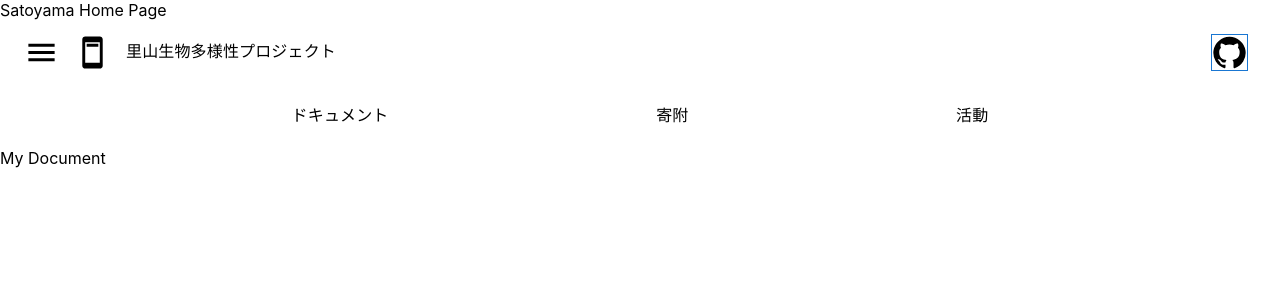
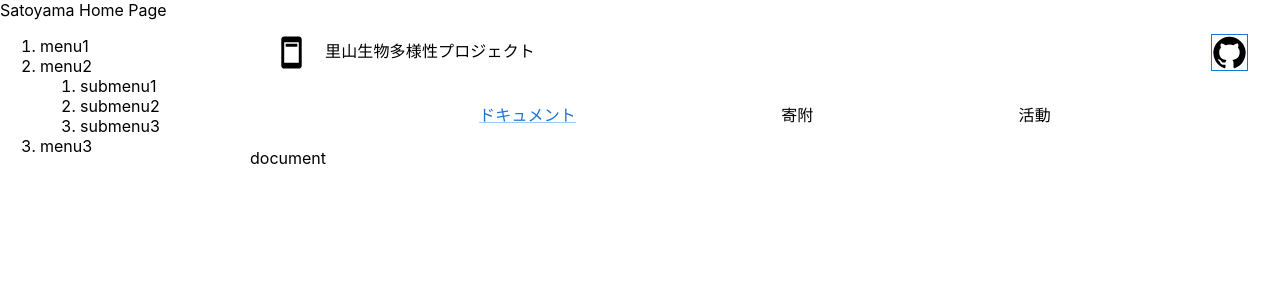
Before and after one commit to cozeeinteright/satoyamahome, a React (Create React App) app: page /document in a window 1280 px wide. Shown: the top 300 px of the page. Built offline with nearby package versions, Linux system fonts and the light colour scheme.

Commit message:
add sidemenu

```diff
--- /dev/null
+++ b/src/components/DocumentMain.tsx
@@ -0,0 +1,9 @@
+
+
+export default function DocumentMain() {
+  return (
+    <>
+      document
+    </>
+  )
+}
--- a/src/components/Header.tsx
+++ b/src/components/Header.tsx
@@ -1,14 +1,15 @@
-import { Toolbar ,Typography} from '@mui/material'
+import { Toolbar ,Typography, Link } from '@mui/material'
 import AdUnitsIcon from '@mui/icons-material/AdUnits';
 import GitHubIcon from '@mui/icons-material/GitHub';
 import MenuIcon from '@mui/icons-material/Menu';
+import { Link as RouterLink } from "react-router-dom";
 
 interface Category {
   category: String
 }
 
 export default function Header(props: Category) {
-  const sideMenu = props.category === "document"?< MenuIcon fontSize="large" sx={{mr:2}}/>:<></>
+  const sideMenu = props.category === "document"?< MenuIcon fontSize="large" sx={{mr:2, display:{xs:'block',md:'none'}}}/>:<></>
   return (
     <>
       <Toolbar sx={{display:'flex'}}>
@@ -19,7 +20,14 @@ export default function Header(props: Category) {
         <MenuIcon fontSize="large" sx={{display:{xs:'block',sm:'none'}, mr:2}}/>
       </Toolbar>
       <Toolbar sx={{display:{xs:'none',sm:'flex'},justifyContent: 'space-evenly'}}>
-        <Typography variant="body1">ドキュメント</Typography>
+        <Typography variant="body1">
+          <Link
+            component={RouterLink}
+            to="/document"
+           >
+            ドキュメント
+          </Link>
+        </Typography>
         <Typography variant="body1">寄附</Typography>
         <Typography variant="body1">活動</Typography>
       </Toolbar>
--- a/src/components/MyDocument.tsx
+++ b/src/components/MyDocument.tsx
@@ -1,10 +1,20 @@
 import Header from './Header'
+import SideMenu from './SideMenu'
+import { Box } from '@mui/material'
+import DocumentMain from './DocumentMain'
 
 export default function MyDocument() {
   return (
     <>
-      <Header category="document"/>
-      <div>My Document</div>
+      <Box display="flex">
+        <Box sx={{display:{xs:'none', md:'block'}, width: 250}}>
+          <SideMenu />
+        </Box>
+        <Box sx={{flexGrow: 1}}>
+          <Header category="document"/>
+          <DocumentMain />
+        </Box>
+      </Box>
     </>
   );
 }
--- /dev/null
+++ b/src/components/SideMenu.tsx
@@ -0,0 +1,18 @@
+
+
+export default function SideMenu() {
+  return (
+    <>
+      <ol>
+        <li>menu1</li>
+        <li>menu2</li>
+          <ol>
+            <li>submenu1</li>
+            <li>submenu2</li>
+            <li>submenu3</li>
+          </ol>
+        <li>menu3</li>
+      </ol>
+    </>
+  )
+}
```
